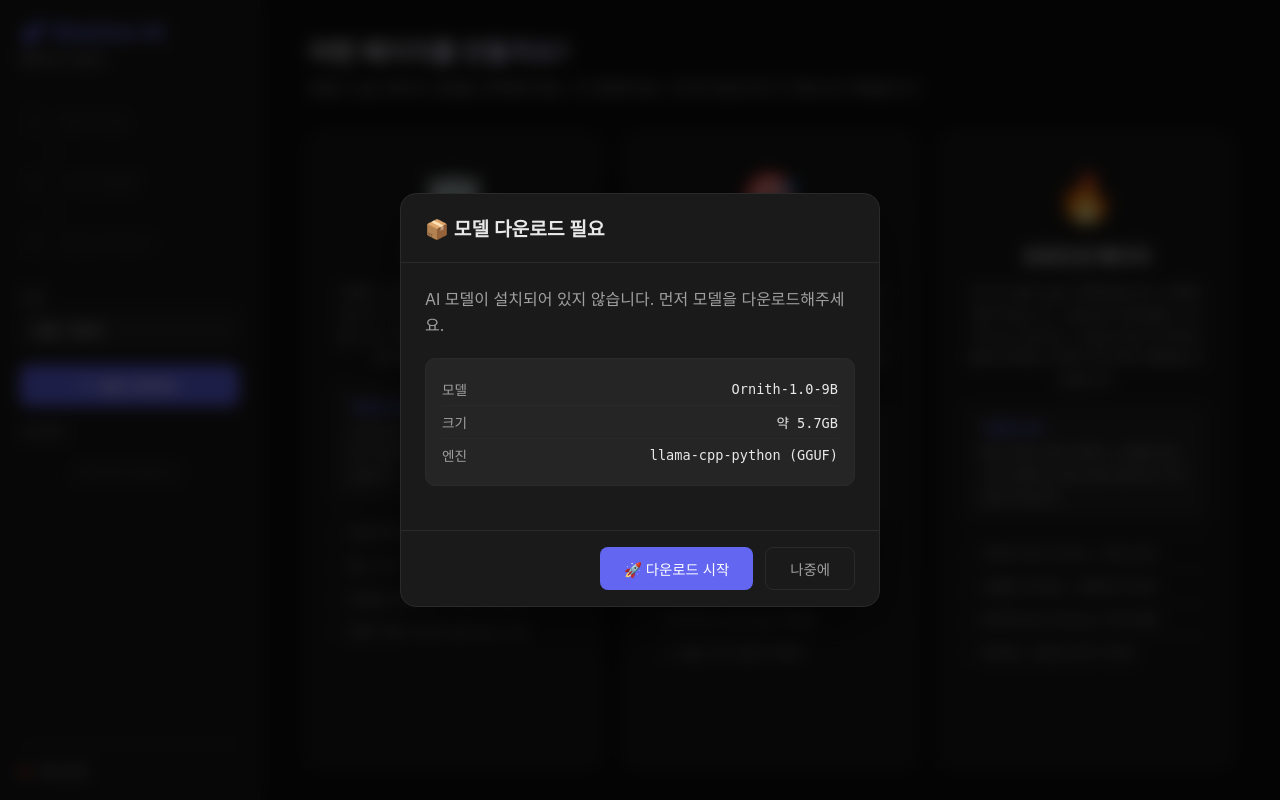
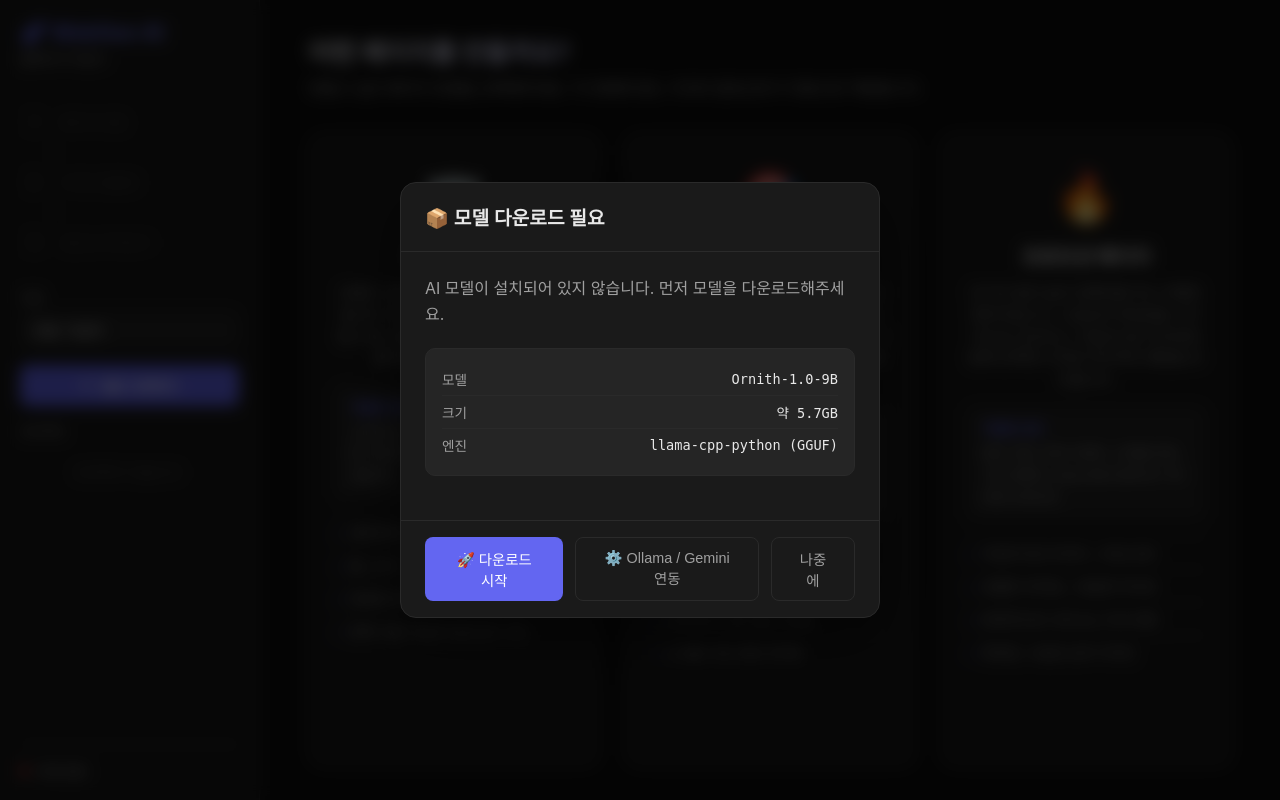
Before and after one commit to kimjinmoo/static_ai_html_maker, a Flask app: page / in a window 1280 px wide. Run offline with Flask 3, Linux system fonts and the light colour scheme; data that the repository does not hold is empty; parts of the project's set-up code (start-up, migrations or seed data) failed here and were passed over; some libraries are stand-ins or nearby versions.

Commit message:
feat: backend-aware /api/models + external backend option in download modal
- /api/models returns 'ready' for ollama (always) and gemini (when key set),
  so no GGUF download is required to start with an external backend
- download modal now has an 'Ollama / Gemini 연동' button -> opens settings
- saving settings re-checks connection so modelReady updates immediately

```diff
--- a/app/routes/model_routes.py
+++ b/app/routes/model_routes.py
@@ -5,6 +5,7 @@ from flask import Blueprint, jsonify, Response
 from app.config import N_CTX, N_GPU_LAYERS, N_BATCH, DEFAULT_MODEL, DEFAULT_MODEL_REPO
 from app.utils import find_model_file
 from app.download import download_model_stream, download_status, download_lock
+from app.settings import get_effective_config
 
 
 model_bp = Blueprint("model", __name__)
@@ -13,6 +14,32 @@ model_bp = Blueprint("model", __name__)
 @model_bp.route("/api/models", methods=["GET"])
 def list_models():
     try:
+        cfg = get_effective_config()
+        backend = cfg.get("llm_backend", "local")
+
+        # 외부 백엔드는 GGUF 다운로드 불필요 — 설정만 되어 있으면 ready
+        if backend == "ollama":
+            return jsonify({
+                "models": [cfg.get("ollama_model", "")],
+                "status": "ready",
+                "backend": "ollama",
+                "host": cfg.get("ollama_host", ""),
+            })
+        if backend == "gemini":
+            if cfg.get("gemini_api_key"):
+                return jsonify({
+                    "models": [cfg.get("gemini_model", "")],
+                    "status": "ready",
+                    "backend": "gemini",
+                })
+            return jsonify({
+                "models": [],
+                "status": "no_model",
+                "backend": "gemini",
+                "hint": "Gemini API 키를 설정하세요 (⚙️ 설정)",
+            })
+
+        # local (llama-cpp)
         model_path = find_model_file()
         if model_path:
             model_name = os.path.basename(model_path)
--- a/static/js/main.js
+++ b/static/js/main.js
@@ -1872,6 +1872,12 @@ function closeSettingsModal() {
   if (modal) modal.classList.add("hidden");
 }
 
+// 다운로드 모달에서 "외부 백엔드 연동" → 설정 모달로 전환
+function openSettingsFromDownload() {
+  if (typeof hideDownloadModal === "function") hideDownloadModal();
+  openSettingsModal();
+}
+
 function _collectSettings() {
   return {
     llm_backend: document.getElementById("set-backend").value,
@@ -1912,6 +1918,8 @@ async function saveSettings() {
     const d = await r.json();
     if (d.status === "ok") {
       _showSettingsResult(true, "저장 완료 — 백엔드가 즉시 적용되었습니다.");
+      // 외부 백엔드 적용 시 모델 준비 상태 갱신 → 다운로드 모달 해제
+      if (typeof checkConnection === "function") checkConnection();
       setTimeout(closeSettingsModal, 900);
     } else {
       _showSettingsResult(false, "저장 실패");
--- a/templates/index.html
+++ b/templates/index.html
@@ -656,6 +656,13 @@
             🚀 다운로드 시작
           </button>
           <button
+            class="btn-secondary"
+            onclick="openSettingsFromDownload()"
+            title="GGUF 다운로드 없이 외부 AI 백엔드 사용"
+          >
+            ⚙️ Ollama / Gemini 연동
+          </button>
+          <button
             id="close-download-btn"
             class="btn-secondary"
             onclick="hideDownloadModal()"
```
Also changed, not shown: tests/test_model_routes.py (added, +27 -0 lines).
